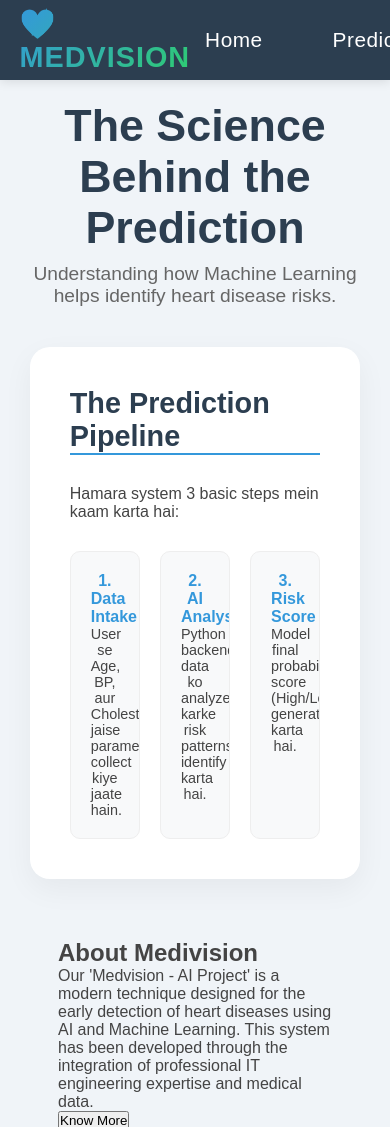
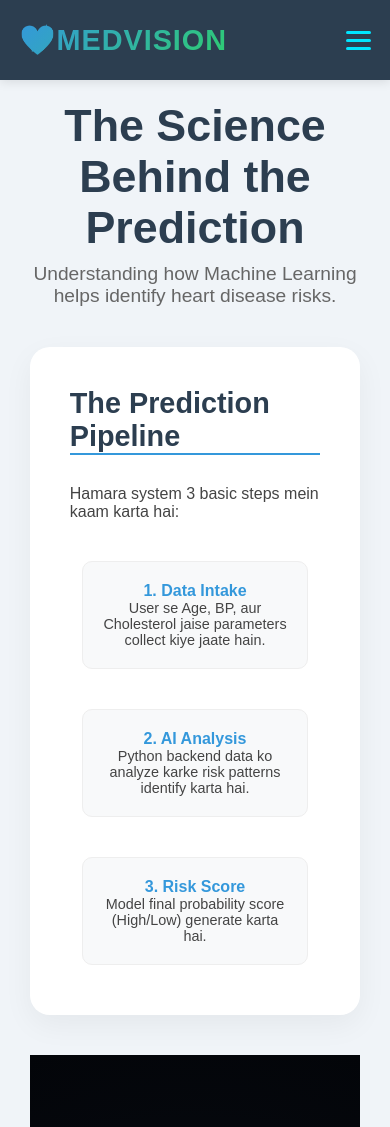
Before and after one commit to Sahilrathod3737/CardioVision, a Flask app: page /about in a window 390 px wide. Shown: the top 1127 px of the page. Run offline with Flask 3, Linux system fonts and the light colour scheme.

Commit message:
Update styles.css

```diff
--- a/static/styles.css
+++ b/static/styles.css
@@ -590,7 +590,7 @@ input:focus, select:focus {
 .prediction-card {
     width: 80%;      /* Screen ki 60% width lega */
     margin: 40px auto; /* Upar-niche gap aur left-right se center */
-    min-width: 320px;  /* Taaki mobile par zyada chhota na ho jaye */
+    min-width: 280px;  /* Taaki mobile par zyada chhota na ho jaye */
 }
 
 .tabs-wrapper {
@@ -741,7 +741,7 @@ body.dark-mode .premium-feature {
 .btn-predict {
     display: inline-block; /* Poori width lene se rokega */
     width: auto !important; /* Auto width taaki sirf text jitni jagah le */
-    min-width: 250px; /* Ek standard button size dene ke liye */
+    min-width: 200px; /* Ek standard button size dene ke liye */
     padding: 16px 40px !important; /* Thoda padding badhake bada feel dene ke liye */
     margin: 20px auto; /* Center mein rakhne ke liye */
     background: linear-gradient(135deg, #3498db, #2ecc71) !important;
@@ -1190,3 +1190,223 @@ body.dark-mode .btn-back:hover {
     color: #58a6ff;
     border-color: #58a6ff;
 }
+
+
+/* style.css */
+
+.about-section {
+    background: radial-gradient(circle, #0a0e17 0%, #030509 100%); /* Deep Navy theme background */
+    color: #e0f2f1; /* Soft contrast text */
+    padding: 80px 0;
+    font-family: 'Poppins', sans-serif;
+}
+
+.about-content {
+    display: flex;
+    align-items: center;
+    justify-content: space-between;
+    gap: 40px;
+}
+
+.about-text h2 {
+    color: #00e5ff; /* Neon Cyan accent for heading */
+    font-size: 32px;
+}
+
+.about-image img {
+    max-width: 100%;
+    border-radius: 20px;
+    box-shadow: 0 10px 30px rgba(0, 229, 255, 0.2); /* Glow effect from Neon Cyan */
+}
+
+/* Glassmorphism card for about text - Optional, adds professionalism */
+.about-text {
+    flex: 1;
+    background: rgba(255, 255, 255, 0.03); /* Lighter texture for card */
+    padding: 30px;
+    border-radius: 15px;
+    backdrop-filter: blur(10px); /* Glassmorphism blur */
+    border: 1px solid rgba(255, 255, 255, 0.05); /* Soft border for professional finish */
+}
+
+.learn-more-btn {
+    background-color: #00e5ff; /* Neon Cyan button */
+    color: #030509;
+    padding: 10px 20px;
+    border: none;
+    border-radius: 5px;
+    font-weight: bold;
+    cursor: pointer;
+    margin-top: 15px;
+}
+
+@media (max-width: 768px) {
+    .about-content {
+        flex-direction: column; /* Mobile par stack ho jayega */
+        text-align: center;
+    }
+    .about-image img {
+        width: 100%;
+        margin-top: 20px;
+    }
+}
+
+/* Mobile view ke liye (Max width 768px) */
+@media (max-width: 768px) {
+    .step-container { /* Iska naam aapki class ke hisaab se rakhein */
+        display: flex;
+        flex-direction: column; /* Cards ko stack karne ke liye */
+        align-items: center;
+        gap: 20px;
+    }
+
+    .step-box { /* Jo aapke numbered cards hain */
+        width: 90%; /* Mobile par poori width le lenge */
+        margin: 10px 0;
+    }
+}
+
+
+/* Hero Section Layout */
+.premium-hero {
+    padding: 60px 20px;
+    display: flex;
+    flex-direction: column;
+    align-items: center;
+    justify-content: center;
+}
+
+/* Heading Adjustment */
+.premium-hero h1 {
+    font-size: 2.5rem; /* Desktop size */
+    margin-bottom: 20px;
+    color: #00e5ff; /* Neon Cyan */
+    word-wrap: break-word;
+    line-height: 1.2;
+}
+
+/* Paragraph for better readability */
+.premium-hero p {
+    font-size: 1.1rem;
+    max-width: 600px; /* Lamba text failne se rokega */
+    margin: 0 auto 30px auto;
+    color: #e0f2f1;
+}
+
+/* Button Styling */
+.btn-predict {
+    display: inline-block;
+    padding: 15px 30px;
+    background: linear-gradient(135deg, #00e5ff, #00b8d4);
+    color: #030509;
+    text-decoration: none;
+    border-radius: 50px;
+    font-weight: bold;
+    box-shadow: 0 5px 15px rgba(0, 229, 255, 0.4);
+    transition: transform 0.3s ease;
+}
+
+.btn-predict:hover {
+    transform: scale(1.05);
+}
+
+/* --- MOBILE RESPONSIVENESS (Main Fix) --- */
+/* Mobile view ke liye (320px - 480px) */
+/* Mobile view fix (320px screens) */
+@media (max-width: 480px) {
+
+    #home-container {
+        /* Pura container upar se thoda niche push karo */
+        padding-top: 100px !important;
+    }
+
+    .premium-hero {
+        /* Header aur Content ke beech mein saans lene ki jagah */
+        display: flex;
+        flex-direction: column;
+        justify-content: center;
+        min-height: 70vh; /* Screen ka 70% area cover karega */
+        padding: 40px 10px;
+        overflow: visible !important;
+    }
+
+    .premium-hero h1 {
+        /* Font thoda aur chhota taaki width mein fit ho jaye */
+        font-size: 1.6rem !important;
+        line-height: 1.3;
+        margin-top: 0;
+        margin-bottom: 20px;
+    }
+}
+
+
+
+
+
+@media (max-width: 480px) {
+    #prediction-card {
+        width: 55%;   /* Side mein thodi space chhodega */
+        padding: 15px;
+        margin-top: 10px;
+    }
+
+    #prediction-card h2 {
+        font-size: 1.4rem;
+        text-align: center; /* Mobile par center heading achhi lagti hai */
+    }
+}
+
+/* Navbar Basic Styling */
+.nav-container {
+    display: flex;
+    justify-content: space-between;
+    align-items: center;
+    padding: 15px 5%;
+}
+
+.nav-links {
+    display: flex;
+    list-style: none;
+    gap: 20px;
+}
+
+/* Hamburger Icon styling (Hidden by default) */
+.menu-toggle {
+    display: none;
+    cursor: pointer;
+    flex-direction: column;
+    gap: 5px;
+}
+
+.bar {
+    width: 25px;
+    height: 3px;
+    background-color: #00e5ff; /* Aapka Neon Cyan color */
+    border-radius: 5px;
+}
+
+/* --- MOBILE RESPONSIVE LOGIC --- */
+@media (max-width: 768px) {
+    .menu-toggle {
+        display: flex; /* Mobile par 3 lines dikhengi */
+    }
+
+    .nav-links {
+        display: none !important; /* Default mein links gayab */
+        flex-direction: column;
+        position: absolute;
+        top: 70px;
+        left: 0;
+        width: 100%;
+        background: #0a0e17; /* Dark theme match */
+        text-align: center;
+        padding: 20px 0;
+        border-bottom: 2px solid #00e5ff;
+        z-index: 100;
+    }
+
+    /* Jab menu 'active' ho tab links dikhayein */
+    .nav-links.active {
+        display: flex !important;
+    }
+}
```
